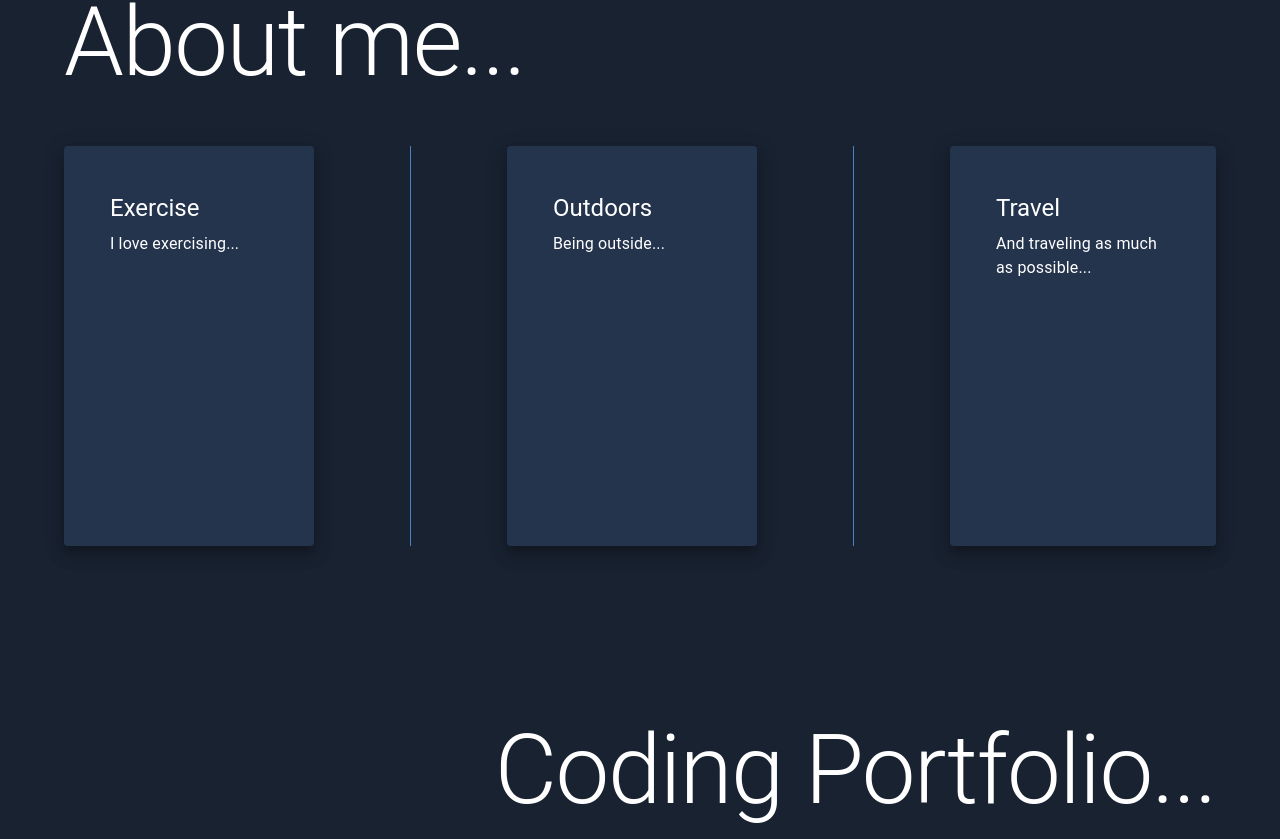
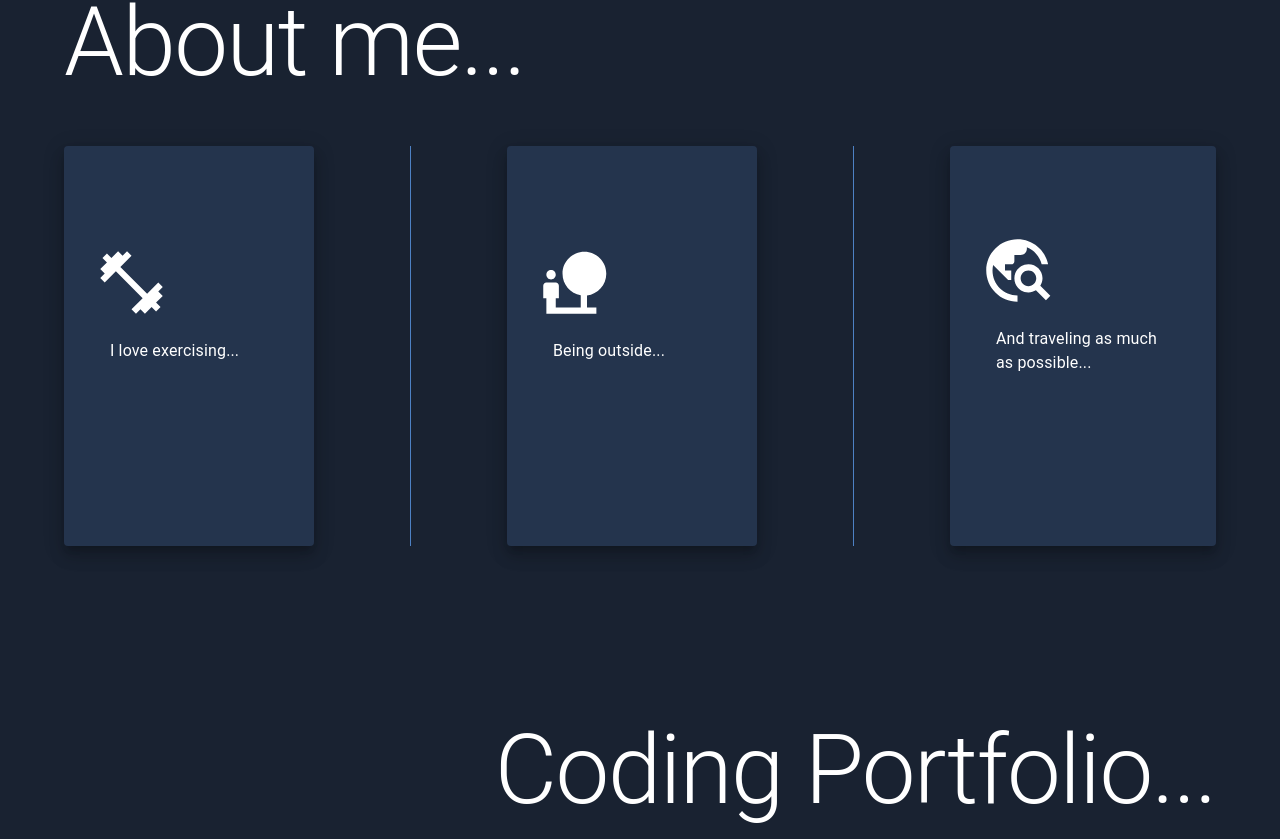
Before and after one commit to blakelucey/portfolio-v2, a Next.js app: page / in a window 1280 px wide. Shown: the part 861-1700 px from the top of the page. Built offline with nearby package versions, Linux system fonts and the light colour scheme; a web font is replaced by a local one.

Commit message:
Added mui icons to 'About me' cards, built successfully.

```diff
--- a/components/About/About.js
+++ b/components/About/About.js
@@ -15,6 +15,10 @@ import {
     Tooltip,
   } from "@mui/material";
   import styles from './About.module.css';
+  import FitnessCenterIcon from '@mui/icons-material/FitnessCenter';
+  import ParkIcon from '@mui/icons-material/Park';
+  import NaturePeopleIcon from '@mui/icons-material/NaturePeople';
+  import TravelExploreIcon from '@mui/icons-material/TravelExplore';
 
 
 
@@ -40,11 +44,11 @@ export default function About() {
           elevation={11}
           className={styles.card}
         >
-          <CardActionArea>
+          <CardActionArea className={styles.flex_intro}>
+            <CardMedia>
+              <FitnessCenterIcon sx={{ fontSize: 75 }} className={styles.icon}/>
+              </CardMedia>
             <CardContent>
-              <Typography gutterBottom variant="h5" color="#fff">
-                <span className={styles.underline3}>Exercise</span>
-              </Typography>
               <Typography variant="body1" color="#fff">
                 <span className={styles.underline3}>
                   {" "}
@@ -59,31 +63,35 @@ export default function About() {
           elevation={11}
           className={styles.card}
         >
-          <CardContent>
-            <Typography gutterBottom variant="h5" color="#fff">
-              <span className={styles.underline3}>Outdoors</span>
-            </Typography>
-            <Typography variant="body" color="#fff">
+          <CardActionArea className={styles.flex_intro}>
+            <CardMedia>
+              <NaturePeopleIcon sx={{ fontSize: 75 }} className={styles.icon} />
+            </CardMedia>
+            <CardContent>
+            <Typography variant="body1" color="#fff">
               <span className={styles.underline3}> Being outside...</span>
             </Typography>
-          </CardContent>
+            </CardContent>
+          </CardActionArea>
         </Card>
         <Card
           sx={{ minWidth: 250 }}
           elevation={11}
           className={styles.card}
         >
+          <CardActionArea className={styles.flex_intro}>
+            <CardMedia>
+              <TravelExploreIcon sx={{ fontSize: 75 }} className={styles.icon} />
+            </CardMedia>
           <CardContent>
-            <Typography gutterBottom variant="h5" color="#fff">
-              <span className={styles.underline3}>Travel</span>
-            </Typography>
-            <Typography variant="body" color="#fff">
+            <Typography variant="body1" color="#fff">
               <span className={styles.underline3}>
                 {" "}
                 And traveling as much as possible...
               </span>
             </Typography>
           </CardContent>
+          </CardActionArea>
         </Card>
       </Stack>
       </div>
--- a/components/About/About.module.css
+++ b/components/About/About.module.css
@@ -1,9 +1,5 @@
 .padding {
     padding: 30px;
-  }
-
-  .onHover:hover {
-    background-color: "#2ec5d3";
   }
 
   .card {
@@ -12,20 +8,6 @@
     height: 400px;
     box-shadow: -32px -12px 20px 1px #000;
 
-  }
-  .card2 {
-    padding: 30px;
-    /* width: 600px; */
-    height: auto;
-    box-shadow: -32px -12px 20px 1px #000;
-  }
-  .card2:hover{
-    -webkit-animation: color-change-2x 2s ease-in-out both;
-    animation: color-change-2x 2s ease-in-out both;
-  }
-  .image {
-    box-shadow: -32px -12px 20px 1px #000;
-    padding: 30px;
   }
   .card:hover {
     -webkit-animation: color-change-2x 2s ease-in-out both;
@@ -62,76 +44,6 @@
   }
 
   /* End Card Animation */
-
-  .center_image {
-    display: block;
-    margin-left: auto;
-    margin-right: auto;
-    width: 50%;
-    height: 50%;
-  }
-
-  .flex {
-    display: flex;
-    flex-direction: row;
-    justify-content: space-between;
-  }
-  .flex_intro {
-    display: flex;
-    flex-direction: column;
-    padding: 80px;
-  }
-
-  /* Shadow drop effect */
-
-  .paper_intro:hover {
-    -webkit-animation: shadow-drop-2-tl 0.4s cubic-bezier(0.25, 0.46, 0.45, 0.94)
-      both;
-    animation: shadow-drop-2-tl 0.4s cubic-bezier(0.25, 0.46, 0.45, 0.94) both;
-  }
-
-  /* ----------------------------------------------
-   * Generated by Animista on 2022-4-5 20:36:34
-   * Licensed under FreeBSD License.
-   * See http://animista.net/license for more info.
-   * w: http://animista.net, t: @cssanimista
-   * ---------------------------------------------- */
-
-  /**
-   * ----------------------------------------
-   * animation shadow-drop-2-tl
-   * ----------------------------------------
-   */
-  @-webkit-keyframes shadow-drop-2-tl {
-    0% {
-      -webkit-transform: translateZ(0) translateX(0) translateY(0);
-      transform: translateZ(0) translateX(0) translateY(0);
-      -webkit-box-shadow: 0 0 0 0 rgba(0, 0, 0, 0);
-      box-shadow: 0 0 0 0 rgba(0, 0, 0, 0);
-    }
-    100% {
-      -webkit-transform: translateZ(50px) translateX(12px) translateY(12px);
-      transform: translateZ(50px) translateX(12px) translateY(12px);
-      -webkit-box-shadow: -12px -12px 20px -12px rgba(0, 0, 0, 0.35);
-      box-shadow: -12px -12px 20px -12px rgba(0, 0, 0, 0.35);
-    }
-  }
-  @keyframes shadow-drop-2-tl {
-    0% {
-      -webkit-transform: translateZ(0) translateX(0) translateY(0);
-      transform: translateZ(0) translateX(0) translateY(0);
-      -webkit-box-shadow: 0 0 0 0 rgba(0, 0, 0, 0);
-      box-shadow: 0 0 0 0 rgba(0, 0, 0, 0);
-    }
-    100% {
-      -webkit-transform: translateZ(50px) translateX(12px) translateY(12px);
-      transform: translateZ(50px) translateX(12px) translateY(12px);
-      -webkit-box-shadow: -12px -12px 20px -12px rgba(0, 0, 0, 0.35);
-      box-shadow: -12px -12px 20px -12px rgba(0, 0, 0, 0.35);
-    }
-  }
-
-  /* End Shadow drop */
 
   /* Text Shadow Drop Top */
 
@@ -218,3 +130,55 @@
   /* .button_github:hover {
     transform: scale(1.20);
   } */
+
+  /* Rotate */
+  .icon:hover {
+    -webkit-animation: rotate-center 0.6s ease-in-out both;
+            animation: rotate-center 0.6s ease-in-out both;
+  }
+  /* ----------------------------------------------
+ * Generated by Animista on 2022-4-20 12:55:30
+ * Licensed under FreeBSD License.
+ * See http://animista.net/license for more info.
+ * w: http://animista.net, t: @cssanimista
+ * ---------------------------------------------- */
+
+/**
+ * ----------------------------------------
+ * animation rotate-center
+ * ----------------------------------------
+ */
+@-webkit-keyframes rotate-center {
+  0% {
+    -webkit-transform: rotate(0);
+            transform: rotate(0);
+  }
+  100% {
+    -webkit-transform: rotate(360deg);
+            transform: rotate(360deg);
+  }
+}
+@keyframes rotate-center {
+  0% {
+    -webkit-transform: rotate(0);
+            transform: rotate(0);
+  }
+  100% {
+    -webkit-transform: rotate(360deg);
+            transform: rotate(360deg);
+  }
+}
+
+  /* Rotate end */
+
+  .flex {
+    display: flex;
+    flex-direction: row;
+    justify-content: space-between;
+  }
+  .flex_intro {
+    display: flex;
+    flex-direction: column;
+    /* padding: 50px; */
+    height: 80%;
+  }
--- a/components/Portfolio/Portfolio.js
+++ b/components/Portfolio/Portfolio.js
@@ -344,7 +344,7 @@ export default function Portfolio() {
                     </Typography>
                   </CardContent>
                 </Card>
-                <Card
+                {/* <Card
                   sx={{ minHeight: 400, minWidth: 400 }}
                   elevation={11}
                   className={styles.card2}
@@ -378,7 +378,7 @@ export default function Portfolio() {
                       </div>
                     </Typography>
                   </CardContent>
-                </Card>
+                </Card> */}
               </Stack>
 
             </div>
--- a/components/StickyFooter/StickyFooter.js
+++ b/components/StickyFooter/StickyFooter.js
@@ -53,7 +53,7 @@ export default function Footer() {
       >
         <Container maxWidth="sm">
           <Typography variant="body1" color="#fff" className={styles.center}>
-            Blake Lucey's portfolio
+            Blake Lucey's Portfolio
           </Typography>
           <Copyright />
         </Container>
```
